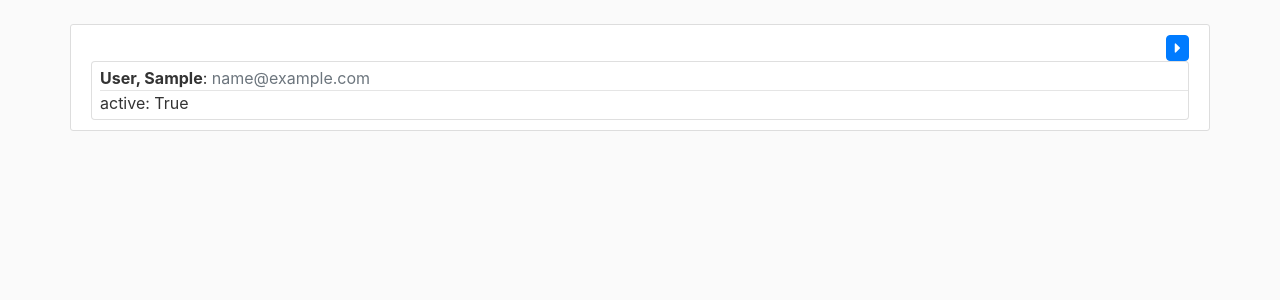
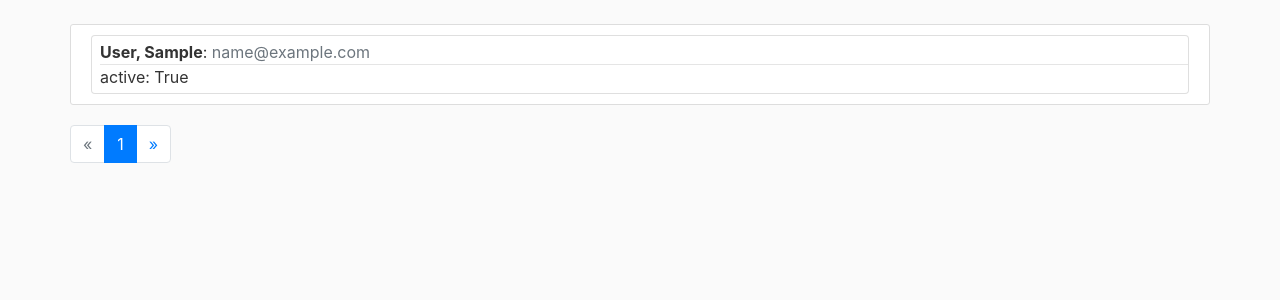
Before and after one commit to MakeICT/MCP-Server, a Flask app: template mcp/templates/users_admin_page.html in a window 1280 px wide. Shown: the part 56-356 px from the top of the page. Run offline with Flask 2, Linux system fonts and the light colour scheme; tables that the repository leaves empty hold one stand-in row (values such as "Sample post"); the template is opened without the code that fills it: values that come from a table or form of the project are taken from there, most other values are stand-ins (such as "Sample title", 1, 10 or a date in 2020); parts of the project's set-up code (start-up, migrations or seed data) failed here and were passed over; some libraries are stand-ins or nearby versions.

Commit message:
make page navigation prettier on users admin page

```diff
--- a/mcp/templates/users_admin_page.html
+++ b/mcp/templates/users_admin_page.html
@@ -1,21 +1,6 @@
 {% extends "layout.html" %}
 {% block content %}
   <div class="content-section">
-    <div class="d-flex justify-content-between">
-      {% if prev_url %}
-        <a class="btn btn-small btn-primary p-0 px-2 m-0" href="{{ prev_url }}">
-          <i class="fas fa-caret-left"></i>
-        </a>
-      {% else %}
-        <div></div>
-      {% endif %}
-      {% if next_url %}
-        <a class="btn btn-small btn-primary p-0 px-2 m-0" href="{{ next_url }}">
-          <i class="fas fa-caret-right"></i>
-        </a>
-      {% endif %}
-    </div>
-
     {% for user in users %}
        <div class="card">
           <div class="card-body p-0 pl-2 py-1 m-0">
@@ -35,4 +20,25 @@
       </div>
     {% endfor %}
   </div>
+  <nav aria-label="...">
+      <ul class="pagination">
+          <li class="page-item{% if not prev_url %} disabled{% endif %}">
+              <a class="page-link" href="{{ prev_url or '#' }} " aria-label="Previous">
+                  <span aria-hidden="true">&laquo;</span>
+                  <span class="sr-only">Previous</span>
+              </a>
+          </li>
+          <li class="page-item active">
+            <span class="page-link">
+              {{ page }}
+            </span>
+          </li>
+          <li class="page-item next{% if not next_url %} disabled{% endif %}">
+              <a class="page-link" href="{{ next_url or '#' }}">
+                  <span aria-hidden="true">&raquo;</span>
+                  <span class="sr-only">Next</span>
+              </a>
+          </li>
+      </ul>
+  </nav>
 {% endblock content %}
--- a/mcp/users/routes.py
+++ b/mcp/users/routes.py
@@ -111,4 +111,4 @@ def adm_users():
     prev_url = url_for('users.adm_users', page=users.prev_num) \
         if users.has_prev else None
     return render_template('users_admin_page.html', users=users.items,
-                           next_url=next_url, prev_url=prev_url)
+                           page=page, next_url=next_url, prev_url=prev_url)
```
